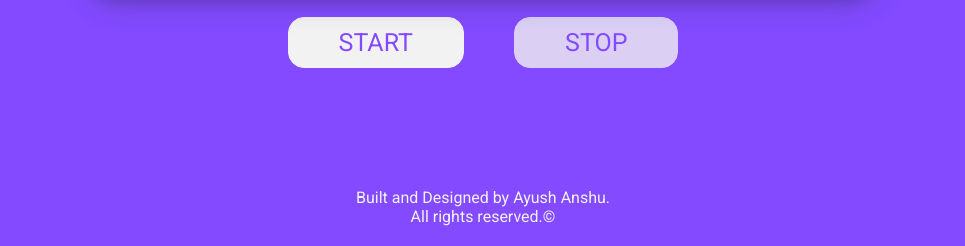
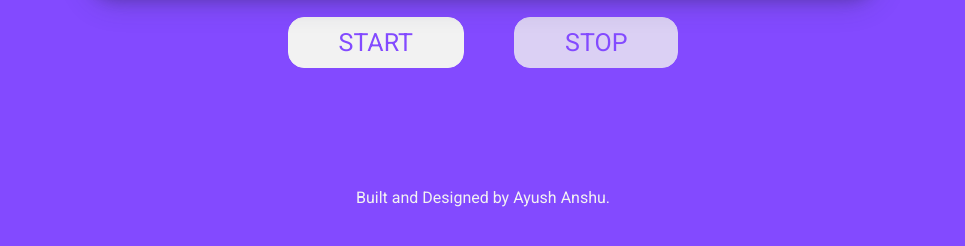
Before and after one commit to ayush24k/web-screen-recorder, a plain HTML site: page index.html in a window 1280 px wide. Shown: the part 737-983 px from the top of the page, without its empty margins (157-1122 px from the left). Drawn offline with Linux system fonts and the light colour scheme.

Commit message:
Final Commit

```diff
--- a/index.html
+++ b/index.html
@@ -45,7 +45,7 @@
         </div>
 
         <footer class="container">
-            <p class="credits-text">Built and Designed by Ayush Anshu.<br>All rights reserved.©</p>
+            <p class="credits-text">Built and Designed by Ayush Anshu.</p>
         </footer>
     </section>
 
```
